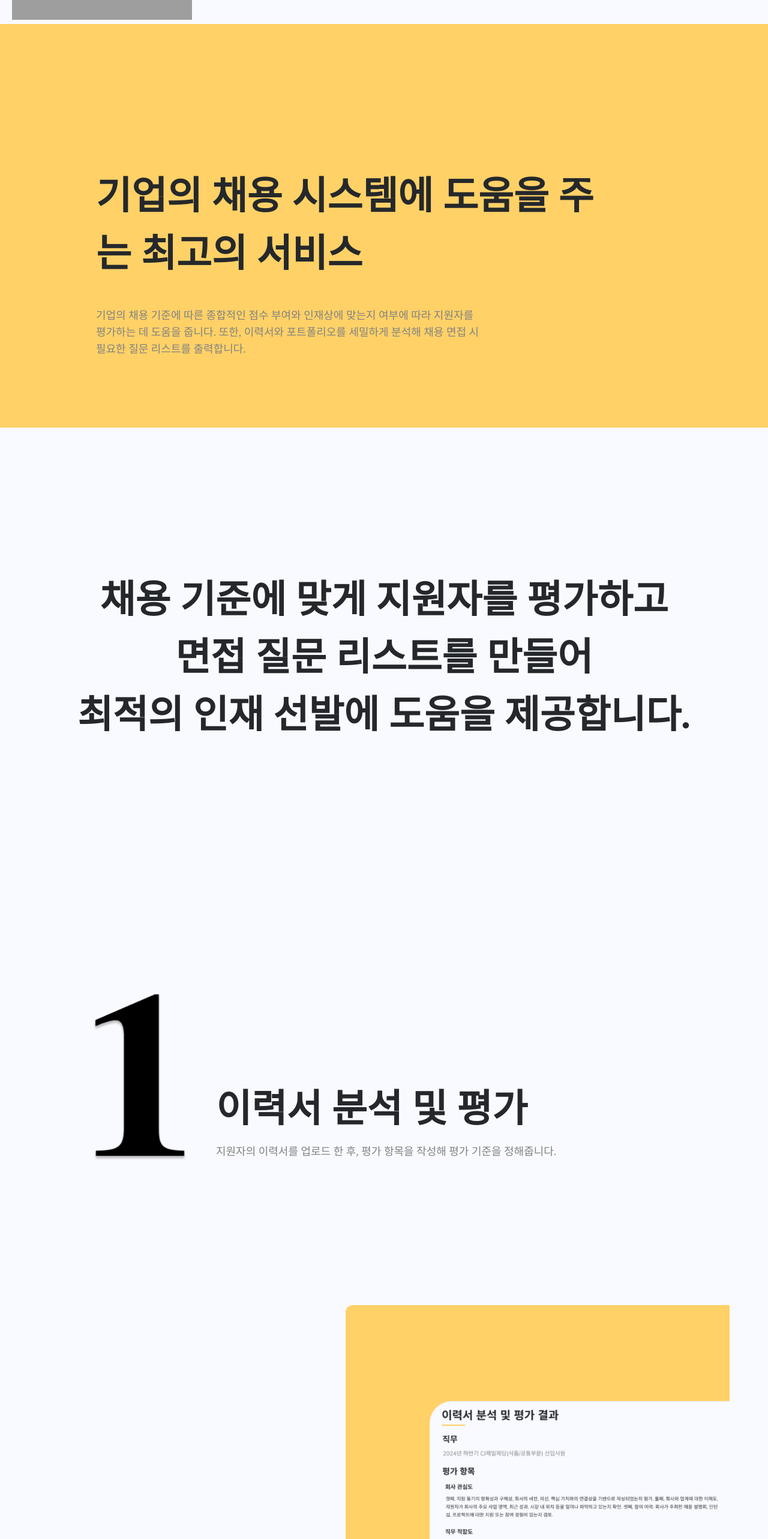
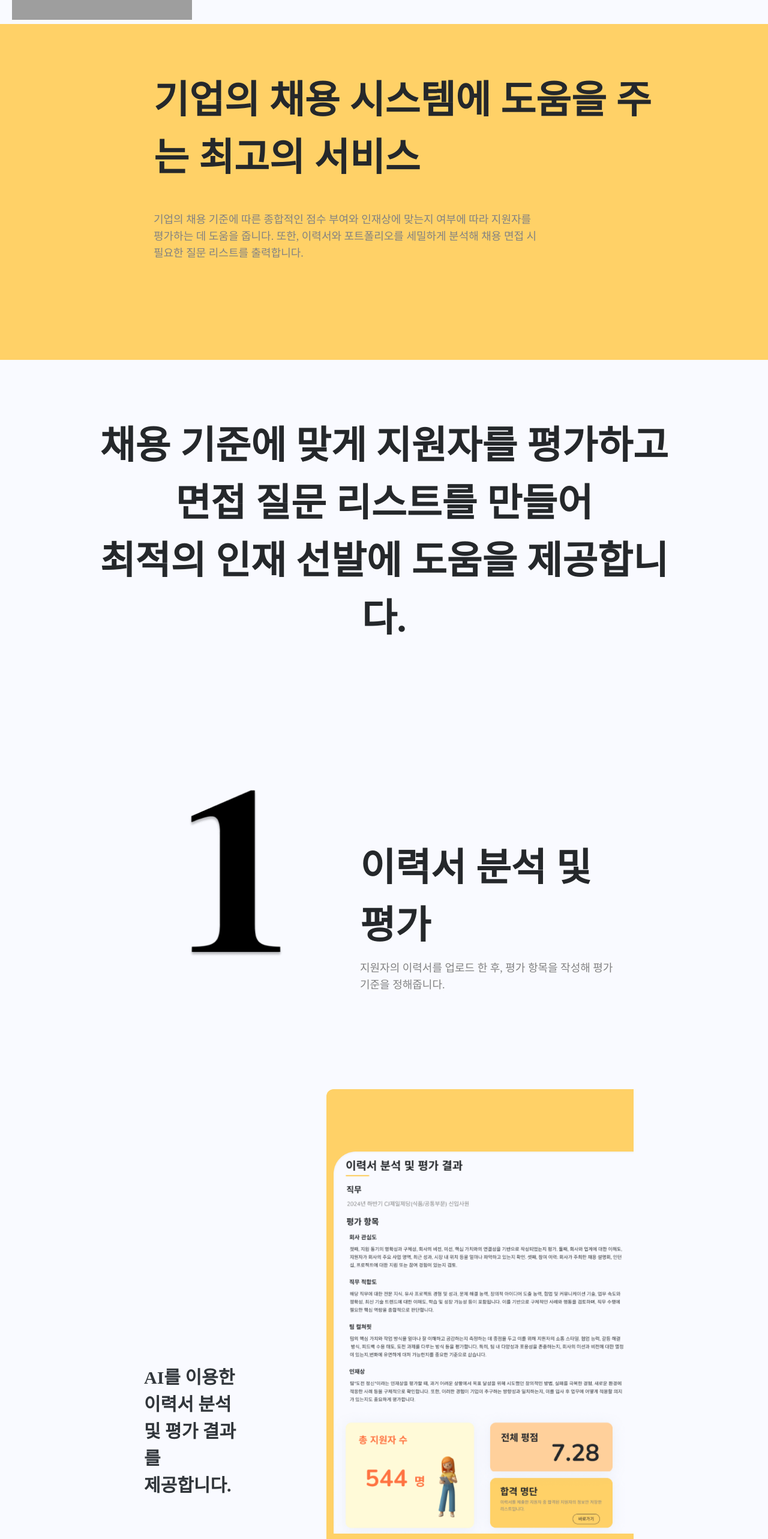
Before and after one commit to Aivle08/big-project-front, a Next.js app: page /tutorial in a window 1280 px wide. Shown: the part 140-2706 px from the top of the page at 60% size. Built offline with nearby package versions, Linux system fonts and the light colour scheme; grey boxes are pictures that could not be loaded; a web font is replaced by a local one.

Commit message:
feat: tutorial page layout fix

```diff
--- a/app/(route)/tutorial/page.tsx
+++ b/app/(route)/tutorial/page.tsx
@@ -1,7 +1,7 @@
 "use client"
 
 import React from 'react';
-import { BackgroundSection, CenteredHeading, Heading, HeroBackground, HeroTextSection, ImageContainer, LargeParagraph, MainContainer, Paragraph, SectionContainer, TextBox, YellowBox } from './styles/pageStyled';
+import { BackgroundSection, CenteredHeading, CenterHeadSection, Heading, HeroBackground, HeroTextSection, ImageContainer, LargeParagraph, MainContainer, Paragraph, SectionContainer, TextBox, YellowBox } from './styles/pageStyled';
 import Image from 'next/image';
 import big1 from "../../../public/images/big_1.png";
 import big2 from "../../../public/images/big_2.png";
@@ -11,7 +11,6 @@ import image120 from "../../../public/images/image120.png";
 export default function Home() {
   return (
     <>
-        <MainContainer>
         {/* 배경과 텍스트 */}
         <HeroBackground>
             <HeroTextSection>
@@ -25,15 +24,15 @@ export default function Home() {
                 </Paragraph>
             </HeroTextSection>
         </HeroBackground>
-
+        <MainContainer>
             {/* 중앙 텍스트 */}
-            <div className="flex justify-center items-center mt-[30vh]">
+            <CenterHeadSection>
                 <CenteredHeading>
                     채용 기준에 맞게 지원자를 평가하고<br />
                     면접 질문 리스트를 만들어<br />
                     최적의 인재 선발에 도움을 제공합니다.
                 </CenteredHeading>
-            </div>
+            </CenterHeadSection>
 
             {/* 왼쪽 텍스트와 이미지 섹션 */}
             <SectionContainer>
@@ -57,20 +56,20 @@ export default function Home() {
 
             {/* 오른쪽 텍스트와 배경 */}
             <BackgroundSection>
-                <LargeParagraph className="mr-96 ml-5">
+                <LargeParagraph className="mr-[12vw]">
                     AI를 이용한 <br />
                     이력서 분석 및 평가 결과를 <br />
                     제공합니다.
                 </LargeParagraph>
                 <ImageContainer>
-                    <YellowBox className="top-[-20vh] right-[0] w-[50vw] h-[107.3vh]" />
+                    <YellowBox className="top-[-20vh] right-0 w-[40vw] h-[100vh]" />
                     <Image
                         src={image115}
                         alt="2"
                         layout="intrinsic"
                         width={500}
                         height={500}
-                        className="object-cover relative z-10"
+                        className="object-cover relative z-10 mt-[-7vh]"
                     />
                 </ImageContainer>
             </BackgroundSection>
@@ -97,7 +96,7 @@ export default function Home() {
 
             {/* 오른쪽 텍스트와 이미지 */}
             <BackgroundSection className="mt-60">
-                <LargeParagraph className="mr-96 ml-5">
+                <LargeParagraph className="mr-[15vw]">
                     각 면접자에 알맞는<br />
                     AI 맞춤 질문을<br />
                     항목별로 제공합니다.
--- a/app/(route)/tutorial/styles/pageStyled.ts
+++ b/app/(route)/tutorial/styles/pageStyled.ts
@@ -5,7 +5,9 @@ export const MainContainer = tw.div`
     flex
     flex-col
     relative
-    w-full
+    mx-20
+    px-20
+    py-8
 `;
 
 // 배경과 텍스트 섹션
@@ -13,7 +15,6 @@ export const BackgroundSection = tw.div`
     flex
     items-center
     justify-end
-    h-screen
     pr-[5vw]
     mt-80
 `;
@@ -24,6 +25,13 @@ export const Heading = tw.h1`
     text-[64px]
     leading-[96px]
     text-[#25282B]
+`;
+
+export const CenterHeadSection = tw.div`
+    flex
+    justify-center
+    items-center
+    mt-[8vh]
 `;
 
 // 큰 제목 (중앙 정렬)
@@ -51,6 +59,7 @@ export const LargeParagraph = tw.p`
     leading-[150%]
     text-black
     mt-60
+    mx-20
     text-left
 `;
 
@@ -75,7 +84,7 @@ export const SectionContainer = tw.div`
     items-center
     gap-8
     pl-[10vw]
-    mt-[50vh]
+    mt-[20vh]
 `;
 
 // 텍스트 박스 섹션
@@ -83,11 +92,12 @@ export const TextBox = tw.div`
     flex
     flex-col
     mt-[20vh]
+    mx-20
 `;
 
 export const HeroBackground = tw.div`
     w-[100%]
-    h-[673px]
+    h-[70vh]
     bg-[#FFD167]
     mt-[10vh]
 `;
@@ -95,9 +105,8 @@ export const HeroBackground = tw.div`
 export const HeroTextSection = tw.div`
     relative
     w-[858px]
-    h-[369px]
-    left-[20vh]
-    top-[30vh]
+    left-[32vh]
+    top-[10vh]
     flex
     flex-col
     items-start
```
Lines whose indentation alone changed are shown as unchanged.
